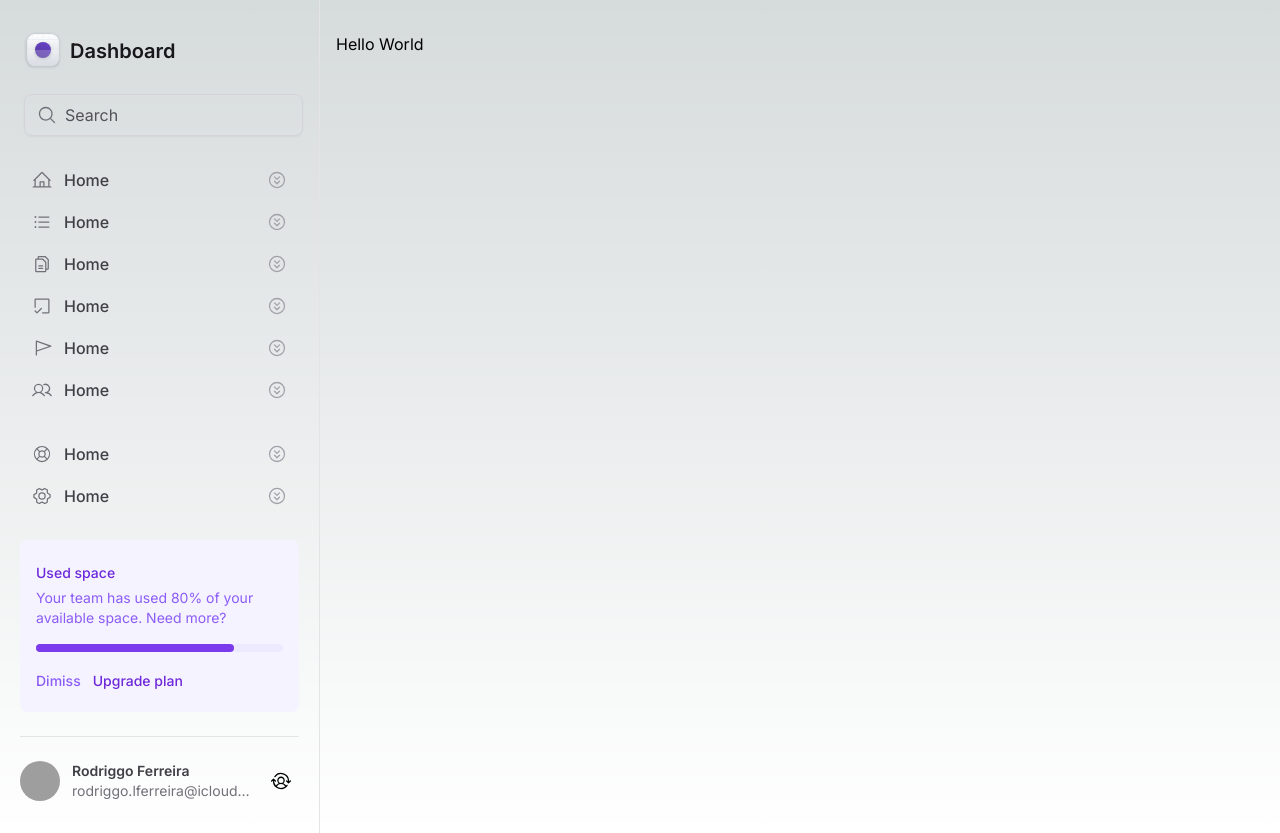
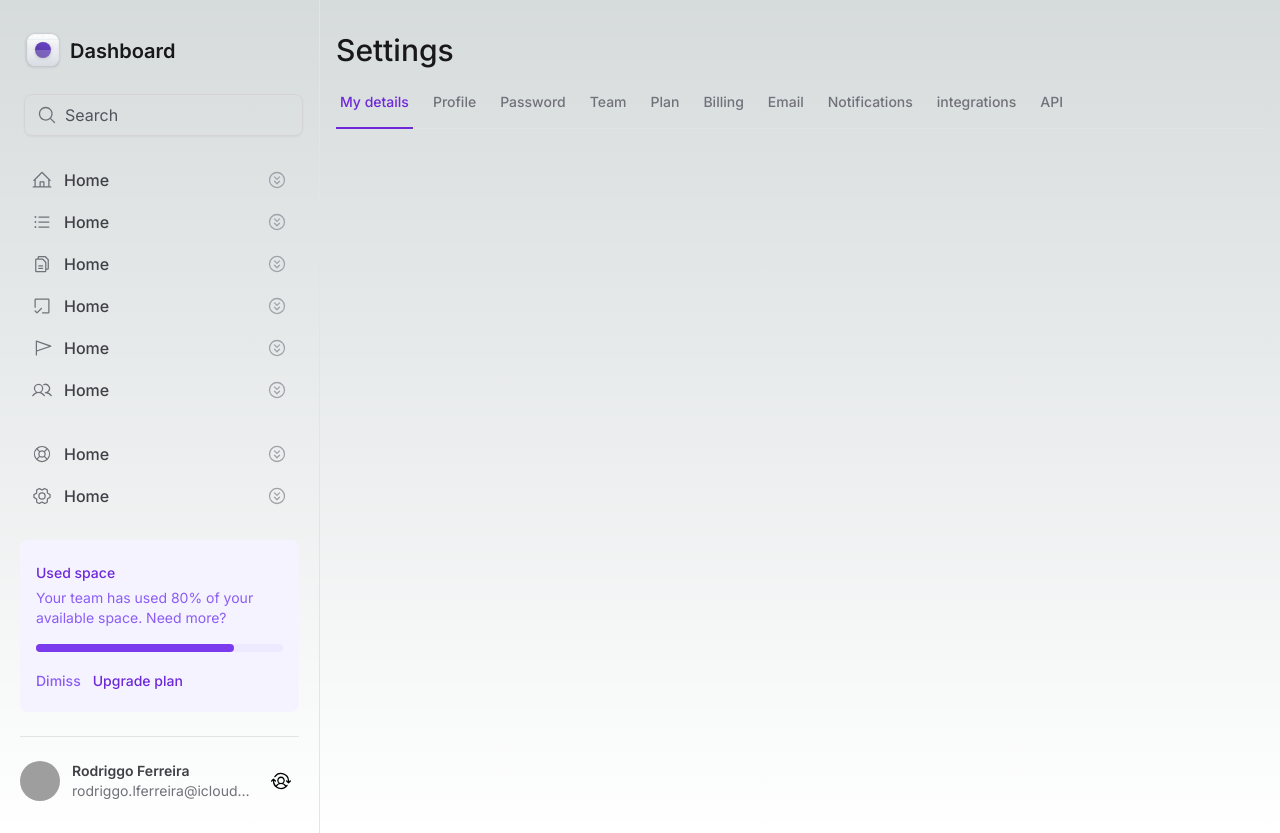
Before and after one commit to rodlferreira/dashboardGeneric, a Next.js app: page / in a window 1280 px wide. Built offline with nearby package versions, Linux system fonts and the light colour scheme; grey boxes are pictures that could not be loaded.

Commit message:
sexto dia de criação do Dashboard

```diff
--- a/package.json
+++ b/package.json
@@ -10,6 +10,7 @@
   },
   "dependencies": {
     "@phosphor-icons/react": "^2.0.10",
+    "@radix-ui/react-tabs": "^1.0.4",
     "@types/node": "20.4.8",
     "@types/react": "18.2.18",
     "@types/react-dom": "18.2.7",
--- a/src/app/layout.tsx
+++ b/src/app/layout.tsx
@@ -16,7 +16,7 @@
   children: React.ReactNode
 }) {
   return (
-    <html lang="en">
+    <html lang="en" className='antialiased'>
       <body className={inter.className}>
         <div className="grid min-h-screen grid-cols-app">
           <Sidebar />
--- a/src/app/page.tsx
+++ b/src/app/page.tsx
@@ -1,7 +1,12 @@
-import Image from 'next/image'
+import { SettingsTabs } from "@/components/SettingsTabs";
 
 export default function Home() {
   return (
-    <h1>Hello World</h1>
+    <>
+    <h1 className="text-3xl font-medium text-zinc-900">Settings</h1>
+
+    <SettingsTabs />
+
+    </>
   )
 }
--- /dev/null
+++ b/src/components/SettingsTabs/TabItem.tsx
@@ -0,0 +1,23 @@
+'use client'
+
+import * as Tabs from '@radix-ui/react-tabs'
+
+export interface TabitemProps {
+    value: string
+    title: string
+    isSelected?: boolean
+}
+
+export function TabItem({ value, title, isSelected = false }: TabitemProps) {
+    return (
+        <Tabs.Trigger
+            value={value}
+            className="relative px-1 pb-4 text-sm font-medium text-zinc-500 hover:text-violet-700 data-[state=active]:text-violet-700">
+            <span>{title}</span>
+
+            {isSelected && (
+                <div className="absolute -bottom-px left-0 right-0 h-0.5 bg-violet-700" />
+            )}
+        </Tabs.Trigger>
+    )
+}
--- /dev/null
+++ b/src/components/SettingsTabs/index.tsx
@@ -0,0 +1,26 @@
+'use client'
+
+import * as Tabs from '@radix-ui/react-tabs'
+import { TabItem } from './TabItem'
+import { useState } from 'react'
+
+
+export function SettingsTabs() {
+    const [currentTab, setCurrentTab] = useState('tab1')
+    return (
+        <Tabs.Root value={currentTab} onValueChange={setCurrentTab}>
+            <Tabs.List className='mt-6 flex w-full items-center gap-4 border-b border-zinc-200'>
+                <TabItem value="tab1" title="My details" isSelected={currentTab === 'tab1'} />
+                <TabItem value="tab2" title="Profile" isSelected={currentTab === 'tab2'} />
+                <TabItem value="tab3" title="Password" isSelected={currentTab === 'tab3'} />
+                <TabItem value="tab4" title="Team" isSelected={currentTab === 'tab4'} />
+                <TabItem value="tab5" title="Plan" isSelected={currentTab === 'ta5'} />
+                <TabItem value="tab6" title="Billing" isSelected={currentTab === 'tab6'} />
+                <TabItem value="tab7" title="Email" isSelected={currentTab === 'tab7'} />
+                <TabItem value="tab8" title="Notifications" isSelected={currentTab === 'tab8'} />
+                <TabItem value="tab9" title="integrations" isSelected={currentTab === 'tab9'} />
+                <TabItem value="tab10" title="API" isSelected={currentTab === 'tab10'} />
+            </Tabs.List>
+        </Tabs.Root>
+    )
+}
```
Also changed, not shown: 1 other file (tests, documents, lock files or other folders).
